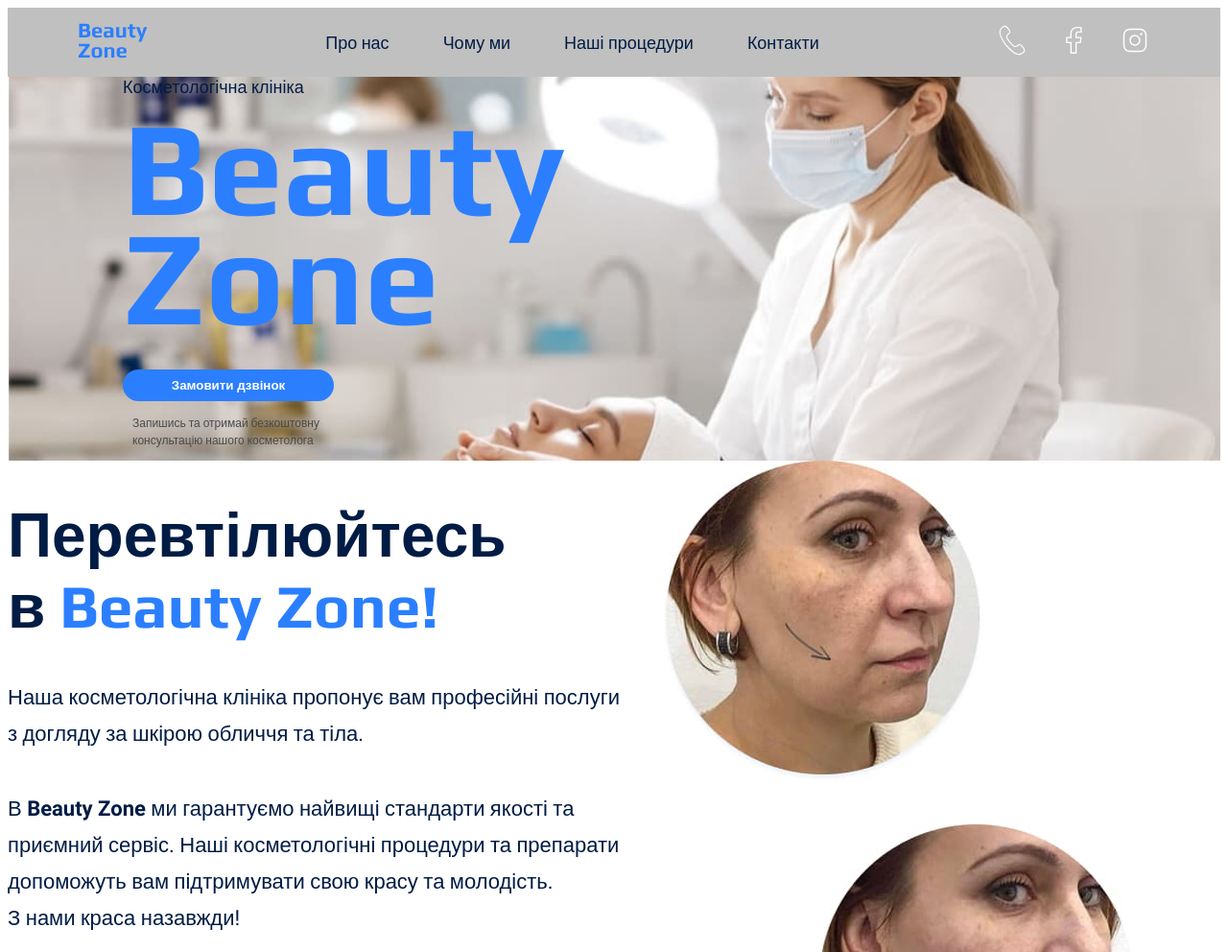
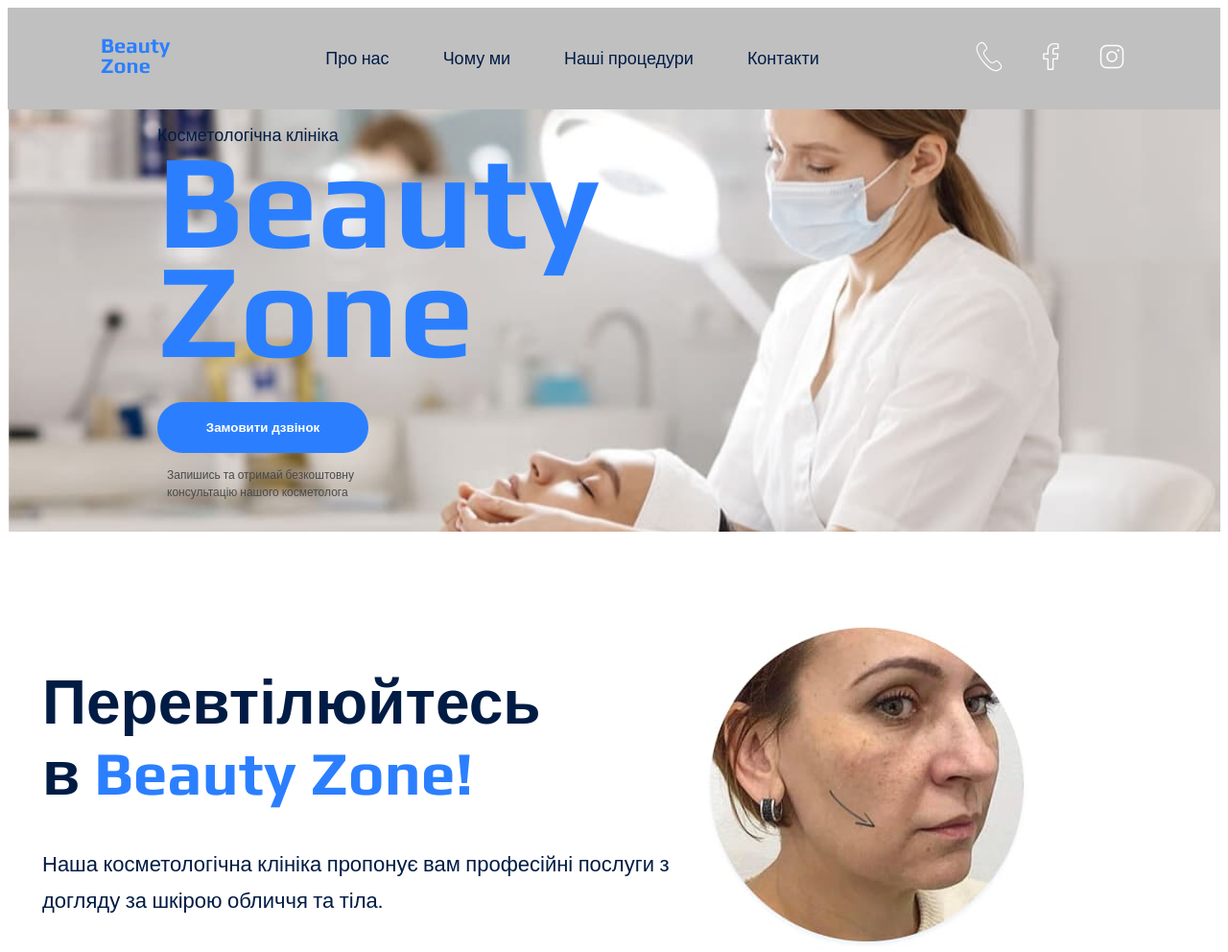
Before and after one commit to yurii-bilchych/genius-homework-2, a plain HTML site: page index.html in a window 1280 px wide. Shown: the top 992 px of the page at 96% size. Drawn offline with Linux system fonts and the light colour scheme.

Commit message:
Add files via upload

```diff
--- a/css/styles.css
+++ b/css/styles.css
@@ -114,6 +114,9 @@
   --color-brand: #2b7fff;
   --primary-light: #ffffff;
   --primary-dark: #011c44;
+  --secondary-light: #747272;
+  --secondary-medium-dark: #4a4a4a;
+  --secondary-dark: #011f4a;
 }
 
 /* Base */
@@ -137,11 +140,17 @@ h4,
 h5,
 h6,
 p {
-  margin-top: 0;
+  margin: 0;
 }
 
 ul {
   list-style-type: none;
+}
+.container {
+  width: 100%;
+  max-width: 1240px;
+  padding: 0 24px;
+  margin: 0 auto;
 }
 
 /* Link */
@@ -156,10 +165,11 @@ ul {
 
 /* Header */
 header {
-  background-color: silver;
+  background-color: silver; /* remove */
 }
 .header-nav {
   display: flex;
+  height: 106px;
   justify-content: space-around;
   align-items: center;
 }
@@ -187,7 +197,7 @@ header {
   background-size: cover;
 }
 .hero h1 {
-  margin-bottom: 40px;
+  padding-bottom: 40px;
   color: var(--color-brand);
   font-family: "Play", sans-serif;
   font-size: 140px;
@@ -196,21 +206,21 @@ header {
   text-transform: capitalize;
 }
 .hero-container {
-  width: 530px;
-  height: 400px;
+  width: 650px;
+  height: 440px;
+  padding-top: 16px;
+  padding-bottom: 16px;
   margin-left: 120px;
   display: flex;
   flex-direction: column;
   justify-content: flex-start;
 }
-.hero-text {
-  margin-bottom: 16px;
-}
 
 /* Button */
 .button {
   width: 220px;
-  height: 50px;
+  height: 53px;
+  padding: 16px 32px;
   margin-bottom: 14px;
   color: var(--primary-light);
   font-weight: 600;
@@ -224,7 +234,7 @@ header {
 }
 .button-text {
   margin-left: 10px;
-  color: #4a4a4a;
+  color: var(--secondary-medium-dark);
   font-size: 12px;
   line-height: 18px;
 }
@@ -235,7 +245,7 @@ header {
   font-weight: 700;
   font-size: 64px;
   line-height: 74.05px;
-  margin-bottom: 40px;
+  padding-bottom: 40px;
 }
 .clinic-info-title span {
   color: var(--color-brand);
@@ -244,7 +254,7 @@ header {
 .clinic-info-text {
   font-size: 22px;
   line-height: 38px;
-  margin-bottom: 40px;
+  padding-bottom: 40px;
 }
 .clinic-info-text span {
   font-weight: 600;
@@ -253,18 +263,20 @@ header {
 .clinic-info-container {
   display: flex;
   gap: 32px;
+  padding-top: 100px;
+  padding-bottom: 88px;
 }
 .clinic-info-data {
-  width: 650px;
-  height: 450px;
-  margin-top: 40px;
+  width: 710px;
+  height: 700px;
+  padding-top: 40px;
 }
 .clinic-info-photo {
   width: 500px;
   height: 710px;
 }
 .clinic-info-photo-02 {
-  margin: 40px 90px 0 160px;
+  margin: 40px 0 0 170px;
 }
 
 /* Advantages section */
@@ -274,8 +286,9 @@ header {
   font-size: 64px;
   line-height: 74.05px;
   width: 450px;
-  height: 150px;
-  margin-bottom: 48px;
+  height: 170px;
+  padding-bottom: 24px;
+  margin: 0;
   text-align: center;
 }
 .advantages-title span {
@@ -286,10 +299,12 @@ header {
   display: flex;
   gap: 56px;
   margin-top: 0;
-  margin-bottom: 96px;
+  padding-top: 24px;
+  margin-bottom: 48px;
 }
 .advantages-container {
   display: flex;
+  padding-top: 88px;
   align-items: center;
   flex-wrap: wrap;
   justify-content: center;
@@ -300,6 +315,7 @@ header {
   border: 1px solid black;
   border-radius: 32px;
   text-align: center;
+  flex-wrap: wrap;
 }
 .advantages-icon {
   margin-top: 30px;
@@ -329,6 +345,7 @@ header {
   font-size: 64px;
   line-height: 74.05px;
   text-align: center;
+  margin-top: 48px;
   margin-bottom: 48px;
 }
 .procedures-title span {
@@ -370,8 +387,9 @@ header {
   font-size: 64px;
   line-height: 74.05px;
   text-align: center;
-  margin-top: 96px;
-  margin-bottom: 48px;
+  padding-top: 48px;
+  padding-bottom: 48px;
+  margin: 0;
 }
 .contacts-title span {
   color: var(--color-brand);
@@ -387,7 +405,7 @@ header {
 /* Footer */
 footer {
   padding: 56px 100px;
-  background-color: #011f4a;
+  background-color: var(--secondary-dark);
 }
 .footer-container {
   display: flex;
@@ -438,7 +456,7 @@ footer {
   text-decoration: underline;
 }
 .address-copyright {
-  color: #747272;
+  color: var(--secondary-light);
   font-size: 13px;
   line-height: 15.23px;
   font-style: normal;
```
